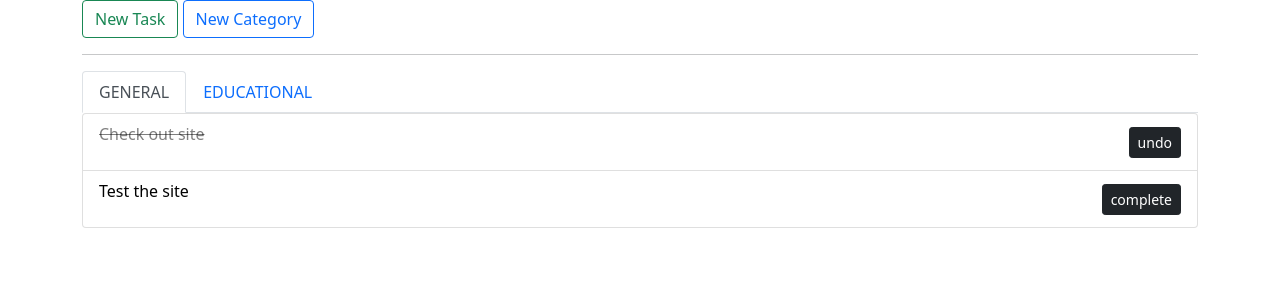
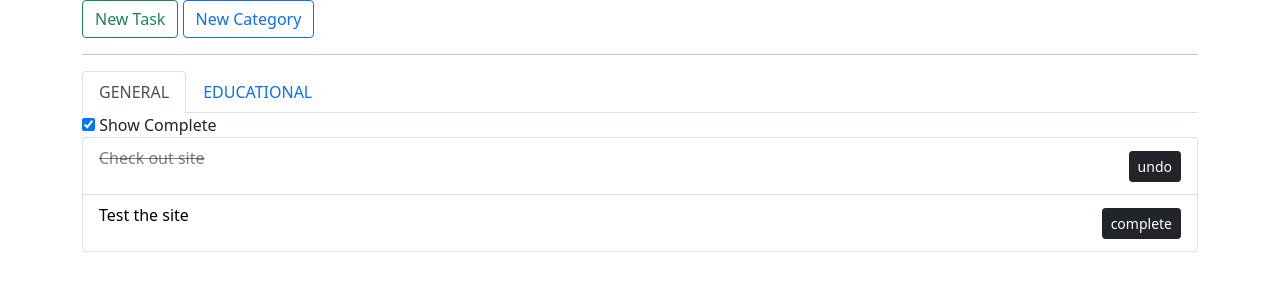
Before and after one commit to pedro218/react-todo-list, a React (Create React App) app: page / in a window 1280 px wide. Shown: the top 300 px of the page. Built offline with nearby package versions, Linux system fonts and the light colour scheme.

Commit message:
Added option to show/hide completed tasks

```diff
--- a/src/components/ListTodos.js
+++ b/src/components/ListTodos.js
@@ -1,11 +1,14 @@
-import React from 'react'
+import React, { useState } from 'react'
 import { ListGroup, Button } from 'react-bootstrap'
 
 const ListTodo = ( { todos, toggleComplete, category }) => {
+  const [seeComplete, setSeeComplete] = useState(true)
 
   const renderedList = () => {
     return todos.map(todo => {
       if (todo.category !== category)
+        return null
+      if (!seeComplete && todo.complete)
         return null
       return (
         <ListGroup.Item key={todo.id} style={{ color: todo.complete ? 'rgba(0,0,0,.5)' : 'black'}}>
@@ -28,9 +31,12 @@ const ListTodo = ( { todos, toggleComplete, category }) => {
   }
 
   return (
-    <ListGroup>
-      {renderedList()}
-    </ListGroup>
+    <>
+      <input onChange={() => setSeeComplete(!seeComplete)} type="checkbox" checked={seeComplete} /> Show Complete
+      <ListGroup>
+        {renderedList()}
+      </ListGroup>
+    </>
   )
 }
 
```
